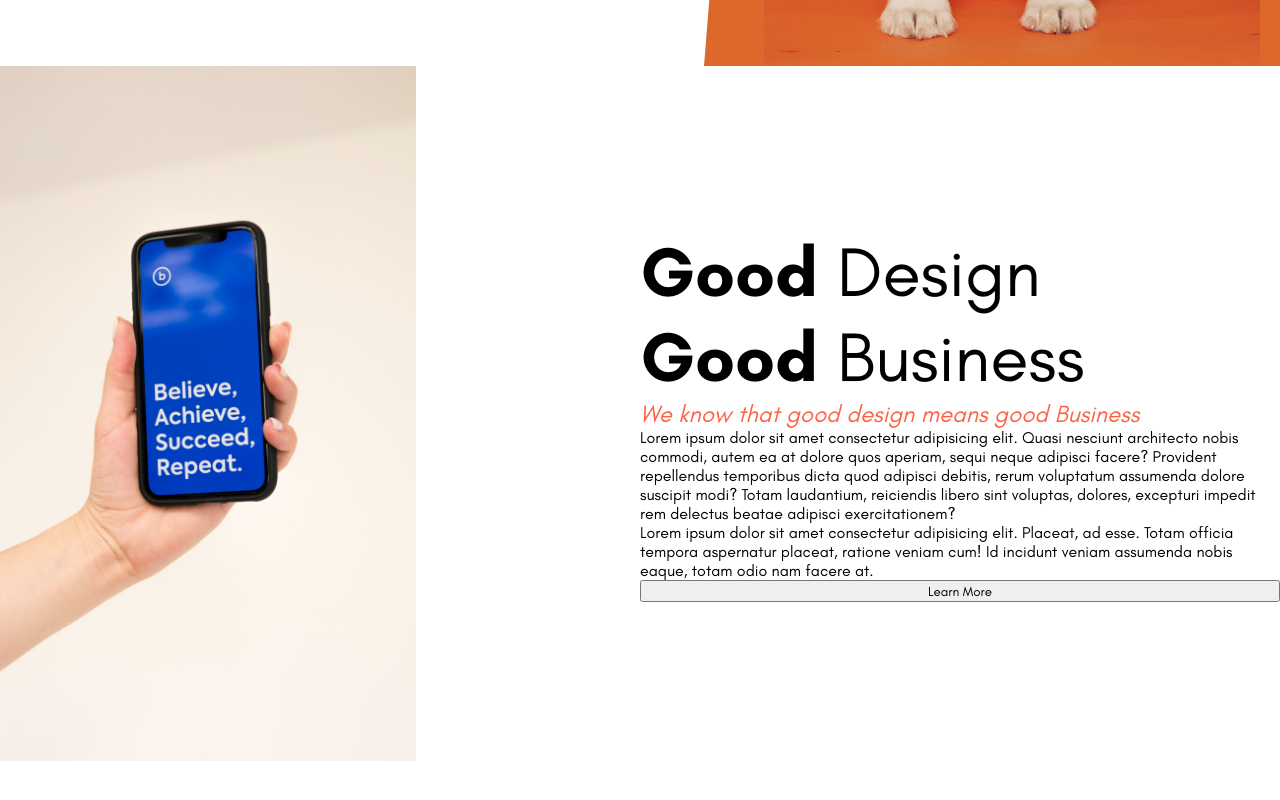
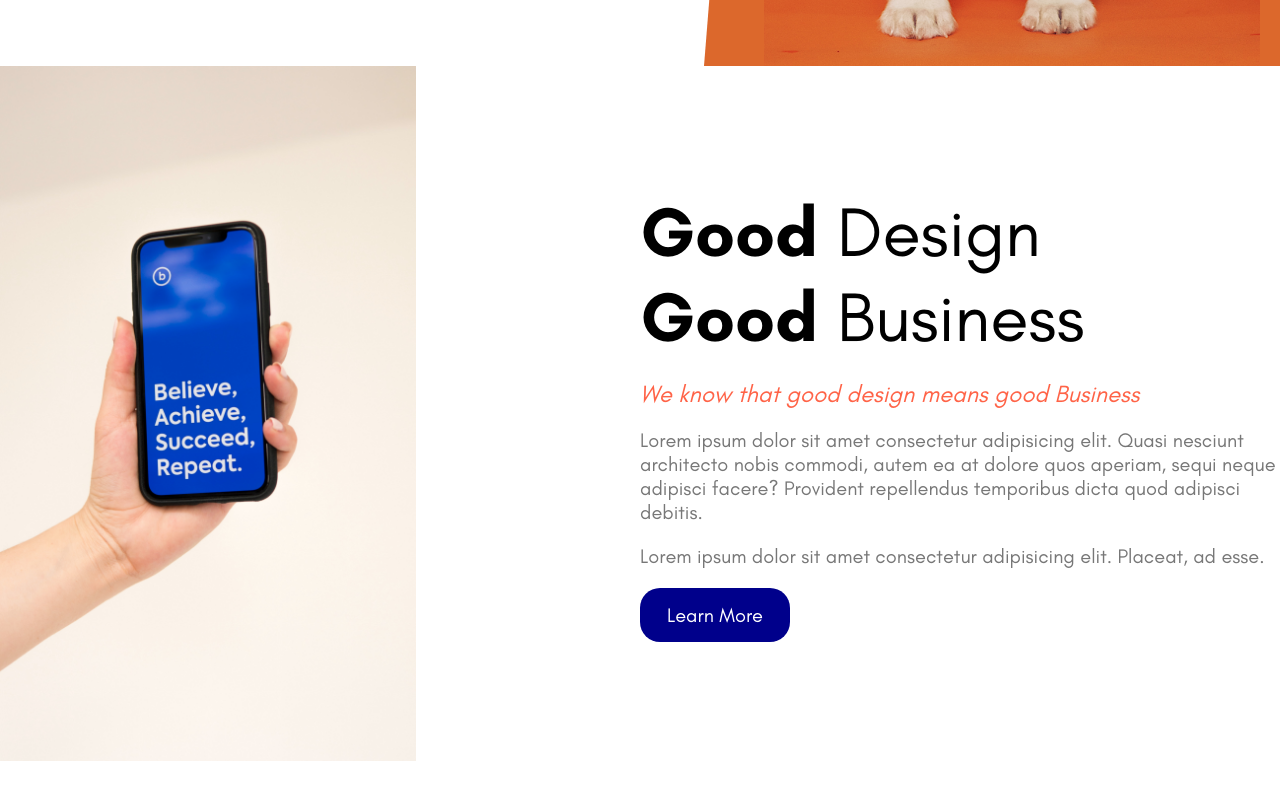
Before and after one commit to Ekene-Ejeh/React-Website, a React (Create React App) app: page / in a window 1280 px wide. Shown: the part 734-1534 px from the top of the page. Built offline with nearby package versions, Linux system fonts and the light colour scheme.

Commit message:
created several styled components in the feature component to style it

```diff
--- a/src/App.jsx
+++ b/src/App.jsx
@@ -1,5 +1,5 @@
 import React from "react";
-import styled from "styled-components";
+import styled, { css } from "styled-components";
 import Navbar from "./components/Navbar";
 import Intro from "./components/Intro";
 import Feature from "./components/Feature";
@@ -8,6 +8,8 @@ const Container = styled.div`
 	height: 100vh;
 	overflow: hidden;
 `;
+
+const Shape = css;
 
 const IntoShape = styled.div`
 	width: 100%;
--- a/src/components/Feature.jsx
+++ b/src/components/Feature.jsx
@@ -18,6 +18,7 @@ const Right = styled.div`
 	width: 50%;
 	display: flex;
 	flex-direction: column;
+	// align-items: center;
 	justify-content: center;
 `;
 
@@ -28,11 +29,26 @@ const SubTitle = styled.span`
 	font-size: 24px;
 	font-style: italic;
 	color: tomato;
+	margin-top: 20px;
 `;
 
-const Description = styled.p``;
+const Description = styled.p`
+	font-size: 20px;
+	color: #777;
+	margin-top: 20px;
+`;
 
-const Button = styled.button``;
+const Button = styled.button`
+	width: 150px;
+	border: none;
+	padding: 15px 20px;
+	margin-top: 20px;
+	color: #fff;
+	background-color: darkblue;
+	border-radius: 20px;
+	font-size: 20px;
+	cursor: pointer;
+`;
 
 export default function Feature() {
 	return (
@@ -52,14 +68,11 @@ export default function Feature() {
 						Lorem ipsum dolor sit amet consectetur adipisicing elit. Quasi
 						nesciunt architecto nobis commodi, autem ea at dolore quos aperiam,
 						sequi neque adipisci facere? Provident repellendus temporibus dicta
-						quod adipisci debitis, rerum voluptatum assumenda dolore suscipit
-						modi? Totam laudantium, reiciendis libero sint voluptas, dolores,
-						excepturi impedit rem delectus beatae adipisci exercitationem?
+						quod adipisci debitis.
 					</Description>
 					<Description>
 						Lorem ipsum dolor sit amet consectetur adipisicing elit. Placeat, ad
-						esse. Totam officia tempora aspernatur placeat, ratione veniam cum!
-						Id incidunt veniam assumenda nobis eaque, totam odio nam facere at.
+						esse.
 					</Description>
 					<Button>Learn More</Button>
 				</Right>
```
